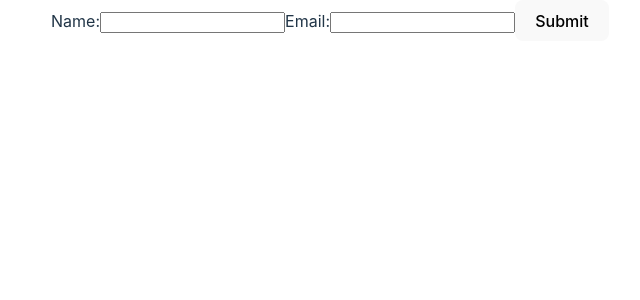
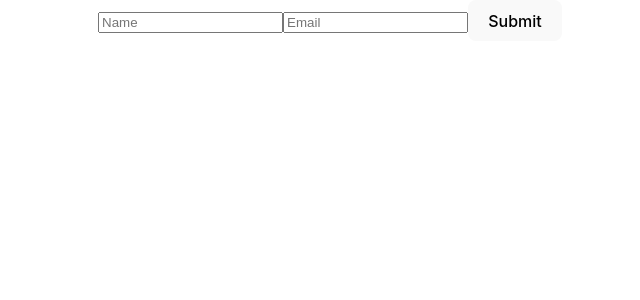
Before and after one commit to Samadali123/ReactForms, a React (Vite) app: page / in a window 1280 px wide. Shown: the top 300 px of the page, without its empty margins (310-950 px from the left). Built offline with nearby package versions, Linux system fonts and the light colour scheme.

Commit message:
handling form states loading with react hook form

```diff
--- a/src/App.jsx
+++ b/src/App.jsx
@@ -8,6 +8,8 @@ import FormWithAPI from './components/FormwithApis'
 import FormWithLoading from './components/Loadinginstates'
 import BasicHookForm from './components/Basichookform'
 import ValidatedForm from './components/HookValidation'
+import FormWithAPI2 from './components/Hookfromwithapi'
+import FormWithLoading2 from './components/Formwithloading2'
 
 const App = () => {
   return (
@@ -20,7 +22,9 @@ const App = () => {
       {/* <FormWithAPI/>
       <FormWithLoading/> */}
       {/* <BasicHookForm/> */}
-      <ValidatedForm/>
+      {/* <ValidatedForm/> */}
+      {/* <FormWithAPI2/> */}
+      <FormWithLoading2/>
     </div>
   )
 }
--- /dev/null
+++ b/src/components/Formwithloading2.jsx
@@ -0,0 +1,44 @@
+import { useForm } from "react-hook-form";
+import { useState } from "react";
+
+function FormWithLoading2() {
+  const { register, handleSubmit, formState: { errors } } = useForm();
+  const [loading, setLoading] = useState(false);
+  const [message, setMessage] = useState("");
+
+  const onSubmit = async (data) => {
+    setLoading(true);
+    setMessage("");
+
+    try {
+      const response = await fetch("https://jsonplaceholder.typicode.com/posts", {
+        method: "POST",
+        headers: { "Content-Type": "application/json" },
+        body: JSON.stringify(data),
+      });
+
+      if (!response.ok) throw new Error("Submission failed!");
+
+      setMessage("Form submitted successfully!");
+    } catch (error) {
+      setMessage("Error: " + error.message);
+    } finally {
+      setLoading(false);
+    }
+  };
+
+  return (
+    <form onSubmit={handleSubmit(onSubmit)}>
+      <input {...register("name", { required: "Name is required" })} placeholder="Name" />
+      {errors.name && <p>{errors.name.message}</p>}
+
+      <input {...register("email", { required: "Email is required" })} placeholder="Email" />
+      {errors.email && <p>{errors.email.message}</p>}
+
+      <button type="submit" disabled={loading}>{loading ? "Submitting..." : "Submit"}</button>
+      {message && <p>{message}</p>}
+    </form>
+  );
+}
+
+export default FormWithLoading2;
--- /dev/null
+++ b/src/components/Hookfromwithapi.jsx
@@ -0,0 +1,40 @@
+import { useForm } from "react-hook-form";
+
+function FormWithAPI2() {
+  const {
+    register,
+    handleSubmit,
+    formState: { errors },
+  } = useForm();
+
+  const onSubmit = async (data) => {
+    try {
+      const response = await fetch("https://jsonplaceholder.typicode.com/posts", {
+        method: "POST",
+        headers: { "Content-Type": "application/json" },
+        body: JSON.stringify(data),
+      });
+
+      if (!response.ok) throw new Error("Failed to submit");
+
+      console.log("Form submitted successfully!");
+      console.log(data)
+    } catch (error) {
+      console.error(error.message);
+    }
+  };
+
+  return (
+    <form onSubmit={handleSubmit(onSubmit)}>
+      <input {...register("name", { required: "Name is required" })} placeholder="Name" />
+      {errors.name && <p>{errors.name.message}</p>}
+
+      <input {...register("email", { required: "Email is required" })} placeholder="Email" />
+      {errors.email && <p>{errors.email.message}</p>}
+
+      <button type="submit">Submit</button>
+    </form>
+  );
+}
+
+export default FormWithAPI2;
```
